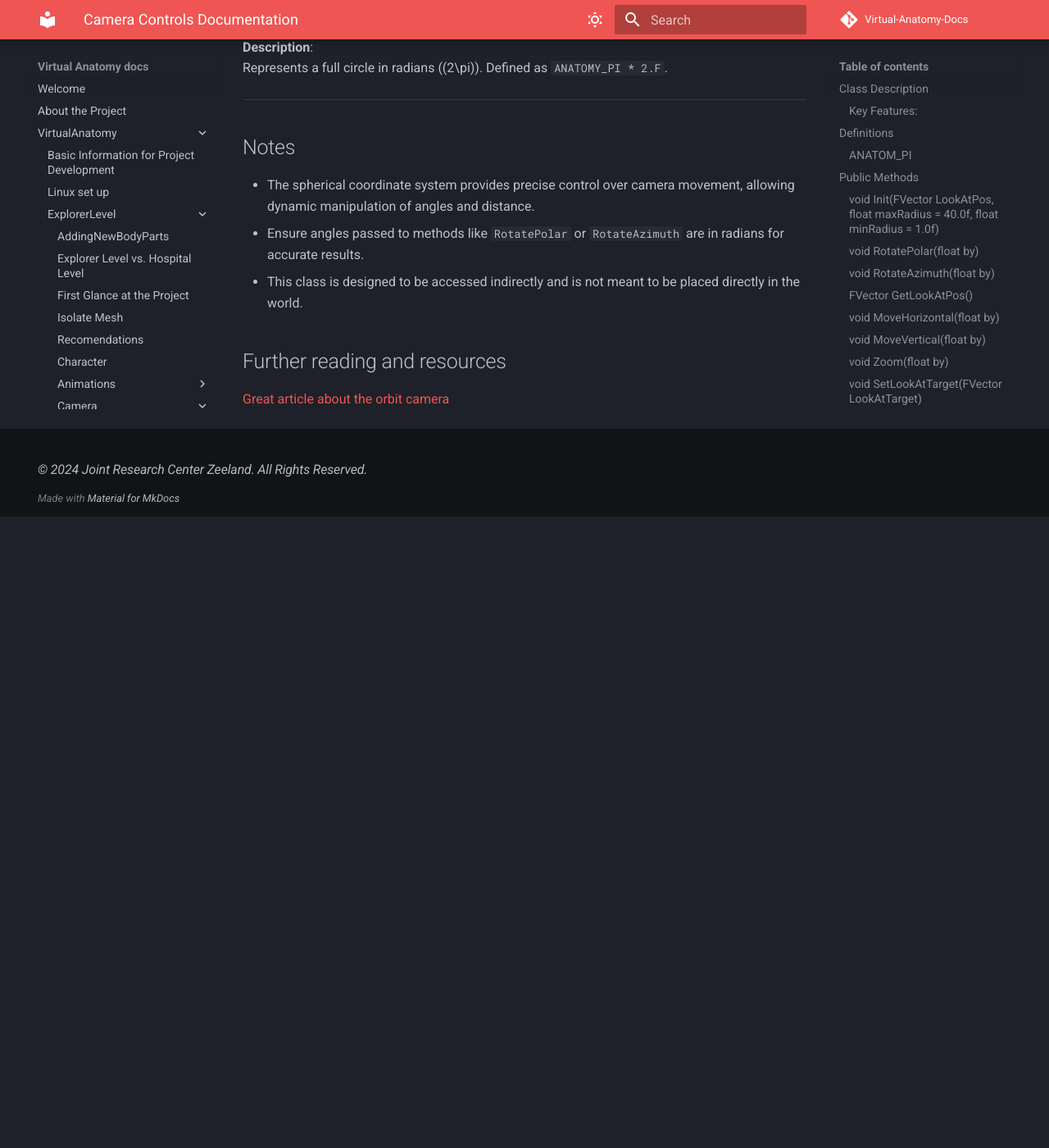
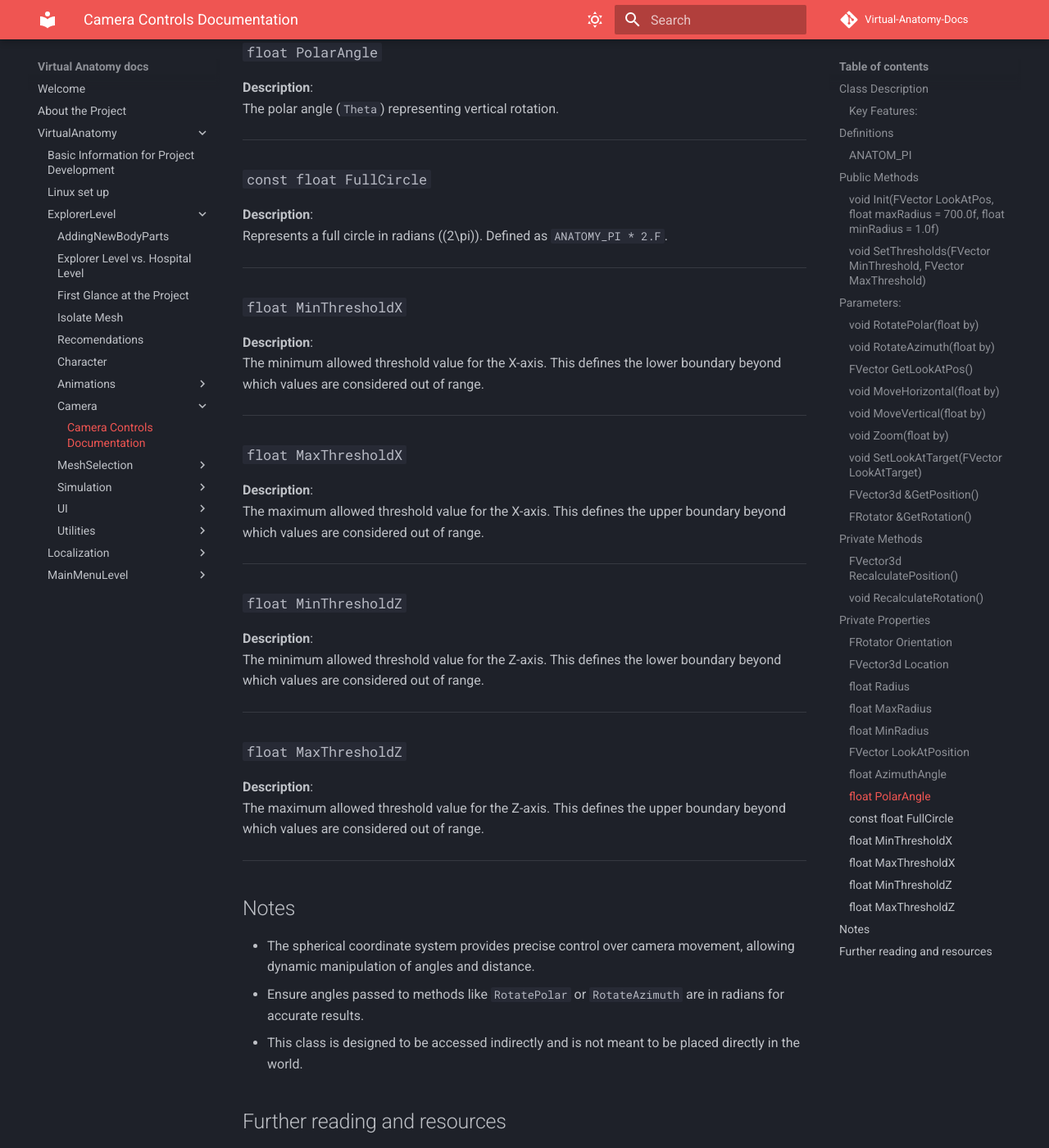
Before and after one commit to jrcz-data-science-lab/VirtualAnatomy-Documentation, an MkDocs documentation site: the page built from docs/VirtualAnatomy/ExplorerLevel/Camera/Camera.md, in a window 1280 px wide and 1400 px high, scrolled down 5190 px. Shown: the whole window at 82% size. Built offline with MkDocs 1.6.1 and Material for MkDocs 9.7.7, drawn with Linux system fonts in a browser that asks for light colours; comment, search, counter and statistics services are not loaded; before the commit the page ends 5820 px from its top, so only the background shows below that; some of the changed text lies outside the part shown.

Commit message:
Update Camera.md

```diff
--- a/docs/VirtualAnatomy/ExplorerLevel/Camera/Camera.md
+++ b/docs/VirtualAnatomy/ExplorerLevel/Camera/Camera.md
@@ -19,25 +19,35 @@
 
 ## Definitions
 
-### `ANATOM_PI`
+### `ANATOM_PI`
 
-**Description**
+**Description**:
 
-Unreal Engine`s definition of PI is depricated so we fuck em. This makes calculating stuff much easier
+Defines a custom PI value to replace Unreal Engine’s deprecated PI definition. This ensures more reliable and consistent calculations within the application.
 
 ----
 
 ## Public Methods
 
-### `void Init(FVector LookAtPos, float maxRadius = 40.0f, float minRadius = 1.0f)`
+### `void Init(FVector LookAtPos, float maxRadius = 700.0f, float minRadius = 1.0f)`
 
 **Description**:
 Initializes the orbit camera controls, defining the target point to orbit around and setting the radius limits.
 
 **Parameters**:
 - `LookAtPos`: The position in the world around which the camera should orbit.
-- `maxRadius`: The maximum distance the camera can be from the target. Default is `40.0f`.
+- `maxRadius`: The maximum distance the camera can be from the target. Default is `700.0f`.
 - `minRadius`: The minimum distance the camera can be from the target. Default is `1.0f`.
+
+---
+
+### `void SetThresholds(FVector MinThreshold, FVector MaxThreshold)`
+
+**Description**:
+
+
+**Parameters**:
+-
 
 ---
 
@@ -138,8 +148,8 @@
 **Description**:
 Recalculates the camera’s position in Cartesian coordinates based on the spherical coordinates:
 
-x = R * Cos(Phi) * Cos(Theta);
-y = R * Cos(Phi) * Sin(Theta);
+x = R * Cos(Phi) * Cos(Theta); \
+y = R * Cos(Phi) * Sin(Theta); \
 z = R * Sin(Phi);
 
 **Returns**:
@@ -219,6 +229,34 @@
 
 ---
 
+### `float MinThresholdX`
+
+**Description**:
+The minimum allowed threshold value for the X-axis. This defines the lower boundary beyond which values are considered out of range.
+
+---
+
+### `float MaxThresholdX`
+
+**Description**:
+The maximum allowed threshold value for the X-axis. This defines the upper boundary beyond which values are considered out of range.
+
+---
+
+### `float MinThresholdZ`
+
+**Description**:
+The minimum allowed threshold value for the Z-axis. This defines the lower boundary beyond which values are considered out of range.
+
+---
+
+### `float MaxThresholdZ`
+
+**Description**:
+The maximum allowed threshold value for the Z-axis. This defines the upper boundary beyond which values are considered out of range.
+
+---
+
 ## Notes
 
 - The spherical coordinate system provides precise control over camera movement, allowing dynamic manipulation of angles and distance.
```
